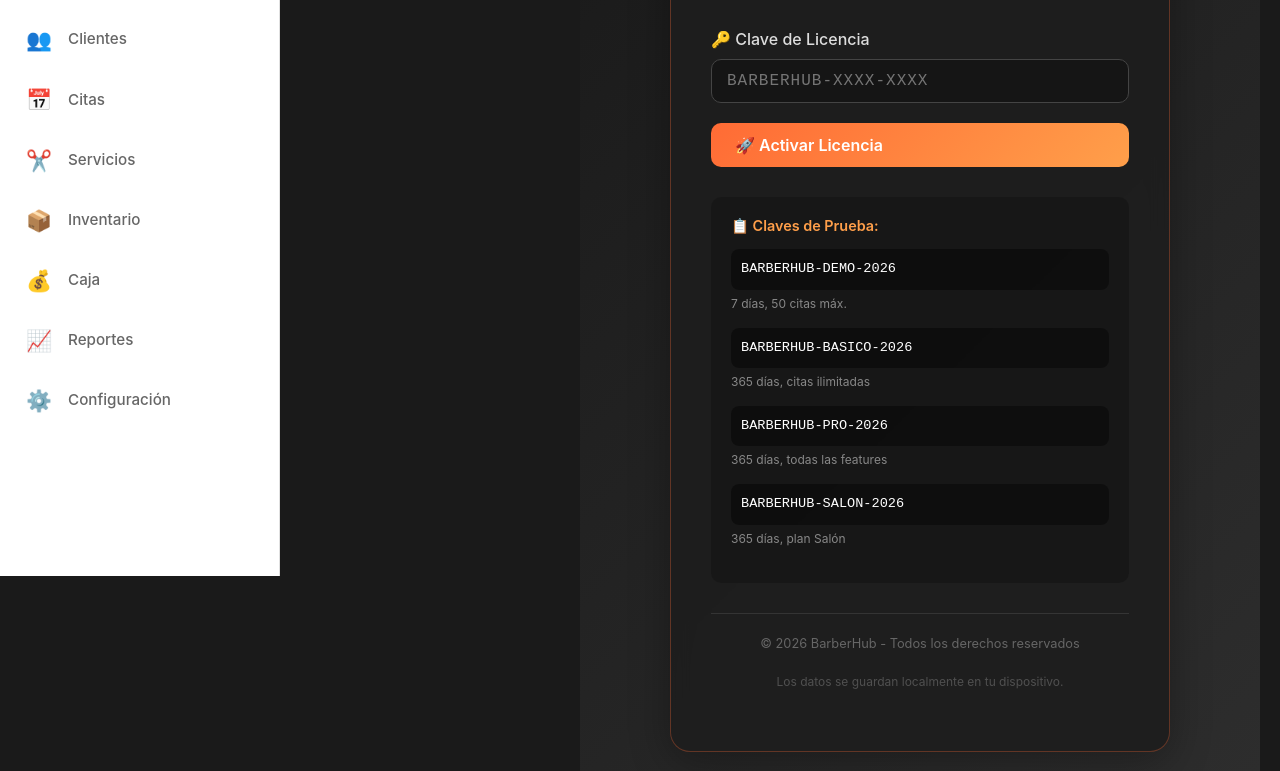
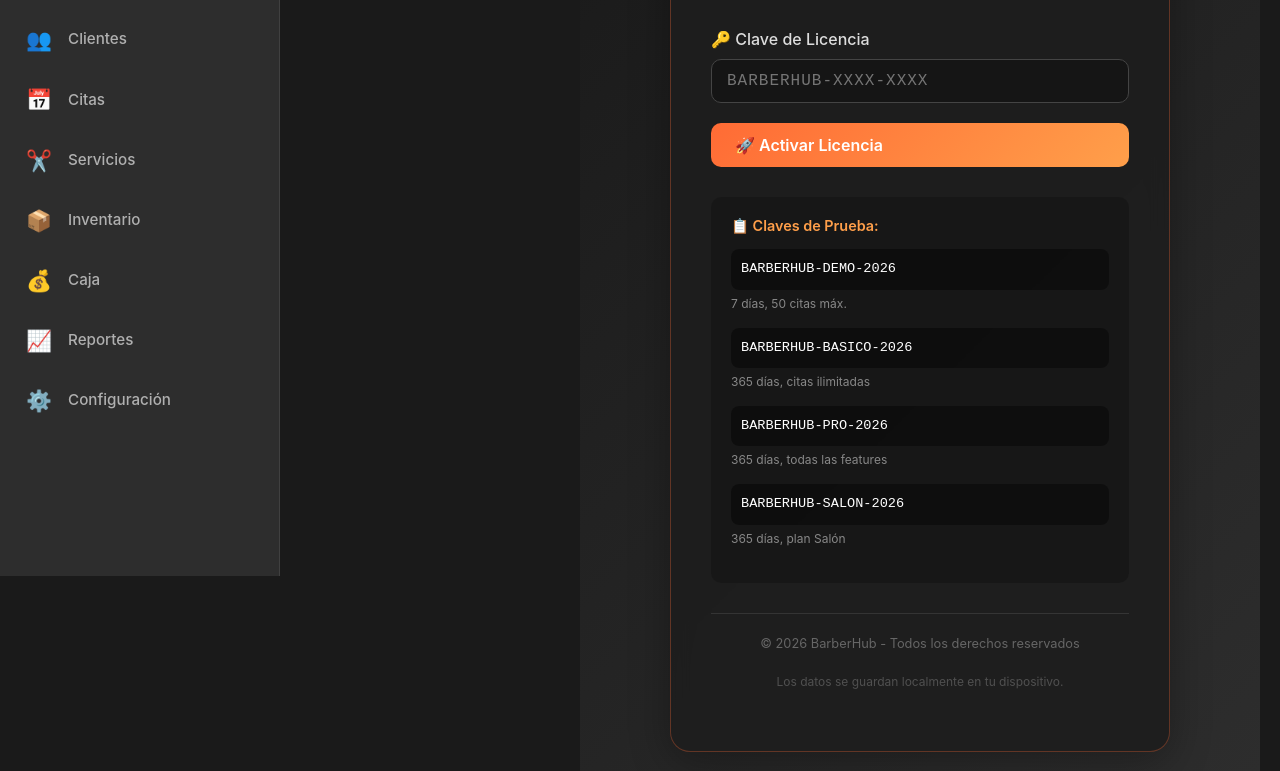
Before and after one commit to Lecterhdz/barberhub, a plain HTML site: page index.html in a window 1280 px wide. Shown: the part 224-995 px from the top of the page. Drawn offline with Linux system fonts and the light colour scheme.

Commit message:
Update variables.css

```diff
--- a/src/styles/variables.css
+++ b/src/styles/variables.css
@@ -2,10 +2,14 @@
    BARBERHUB - DESIGN TOKENS (VARIABLES CSS)
    ───────────────────────────────────────────────────────────────────── */
 
-:root {
+/* Tema Oscuro Ámbar (Default) */
+:root,
+[data-theme="dark-amber"] {
     /* Colores Primarios */
-    --color-primary: #1a1a1a;
-    --color-primary-light: #333333;
+    --color-primary: #ff6b35;
+    --color-primary-light: #ff9f4a;
+    --color-primary-dark: #e55a2b;
+
     --color-secondary: #FFD700;
     --color-secondary-light: #FFE55C;
 
@@ -17,20 +21,23 @@
     --color-info: #2196F3;
 
     /* Fondos */
-    --bg-primary: #f5f7fa;
-    --bg-secondary: #ffffff;
-    --bg-dark: #1a1a1a;
+    --bg-primary: #1a1a1a;
+    --bg-secondary: #2d2d2d;
+    --bg-tertiary: #3d3d3d;
+    --bg-hover: #4d4d4d;
+    --bg-dark: #0d0d0d;
 
     /* Texto */
-    --text-primary: #333333;
-    --text-secondary: #666666;
-    --text-light: #999999;
-    --text-inverse: #ffffff;
+    --text-primary: #ffffff;
+    --text-secondary: #b0b0b0;
+    --text-light: #808080;
+    --text-inverse: #333333;
 
     /* Bordes */
-    --border-color: #e0e0e0;
+    --border-color: #404040;
     --border-radius: 10px;
     --border-radius-lg: 15px;
+    --border-radius-xl: 20px;
 
     /* Espaciados */
     --spacing-xs: 5px;
@@ -40,12 +47,12 @@
     --spacing-xl: 40px;
 
     /* Sombras */
-    --shadow-sm: 0 2px 5px rgba(0,0,0,0.1);
-    --shadow-md: 0 4px 15px rgba(0,0,0,0.1);
-    --shadow-lg: 0 8px 25px rgba(0,0,0,0.15);
+    --shadow-sm: 0 2px 8px rgba(0,0,0,0.2);
+    --shadow-md: 0 4px 15px rgba(0,0,0,0.3);
+    --shadow-lg: 0 8px 25px rgba(0,0,0,0.4);
 
     /* Tipografía */
-    --font-family: 'Segoe UI', 'Roboto', sans-serif;
+    --font-family: 'Segoe UI', 'Roboto', 'Inter', sans-serif;
     --font-size-xs: 12px;
     --font-size-sm: 14px;
     --font-size-md: 16px;
@@ -64,3 +71,44 @@
     --breakpoint-lg: 1024px;
     --breakpoint-xl: 1280px;
 }
+
+/* Tema Oscuro Neón */
+[data-theme="dark-neon"] {
+    --color-primary: #00ff88;
+    --color-primary-light: #44ffaa;
+    --color-primary-dark: #00cc66;
+
+    --color-secondary: #00ffff;
+    --color-secondary-light: #44ffff;
+
+    --bg-primary: #0a0a0a;
+    --bg-secondary: #141414;
+    --bg-tertiary: #1e1e1e;
+    --bg-hover: #2a2a2a;
+
+    --text-primary: #ffffff;
+    --text-secondary: #00ff88;
+    --text-light: #888888;
+}
+
+/* Tema Claro Clean */
+[data-theme="light-clean"] {
+    --color-primary: #ff6b35;
+    --color-primary-light: #ff9f4a;
+    --color-primary-dark: #e55a2b;
+
+    --bg-primary: #f5f7fa;
+    --bg-secondary: #ffffff;
+    --bg-tertiary: #f0f2f5;
+    --bg-hover: #e8eaed;
+
+    --text-primary: #333333;
+    --text-secondary: #666666;
+    --text-light: #999999;
+
+    --border-color: #e0e0e0;
+
+    --shadow-sm: 0 2px 5px rgba(0,0,0,0.05);
+    --shadow-md: 0 4px 15px rgba(0,0,0,0.08);
+    --shadow-lg: 0 8px 25px rgba(0,0,0,0.1);
+}
```
